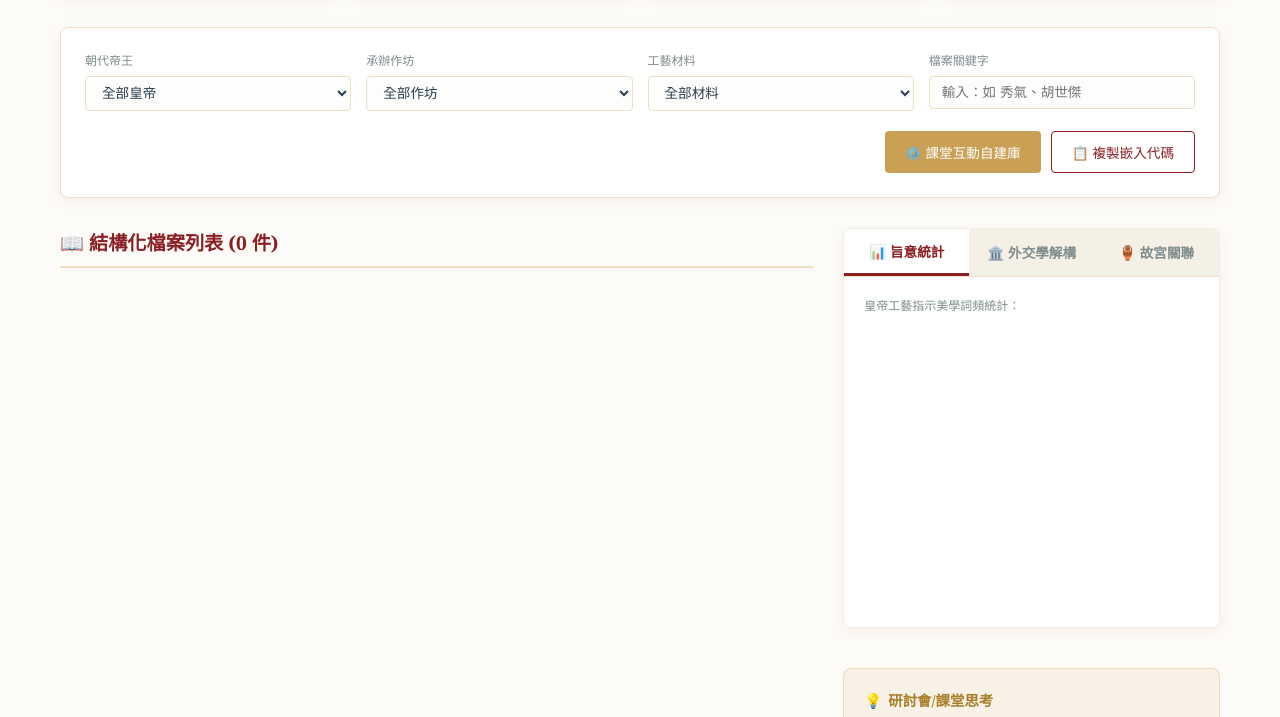
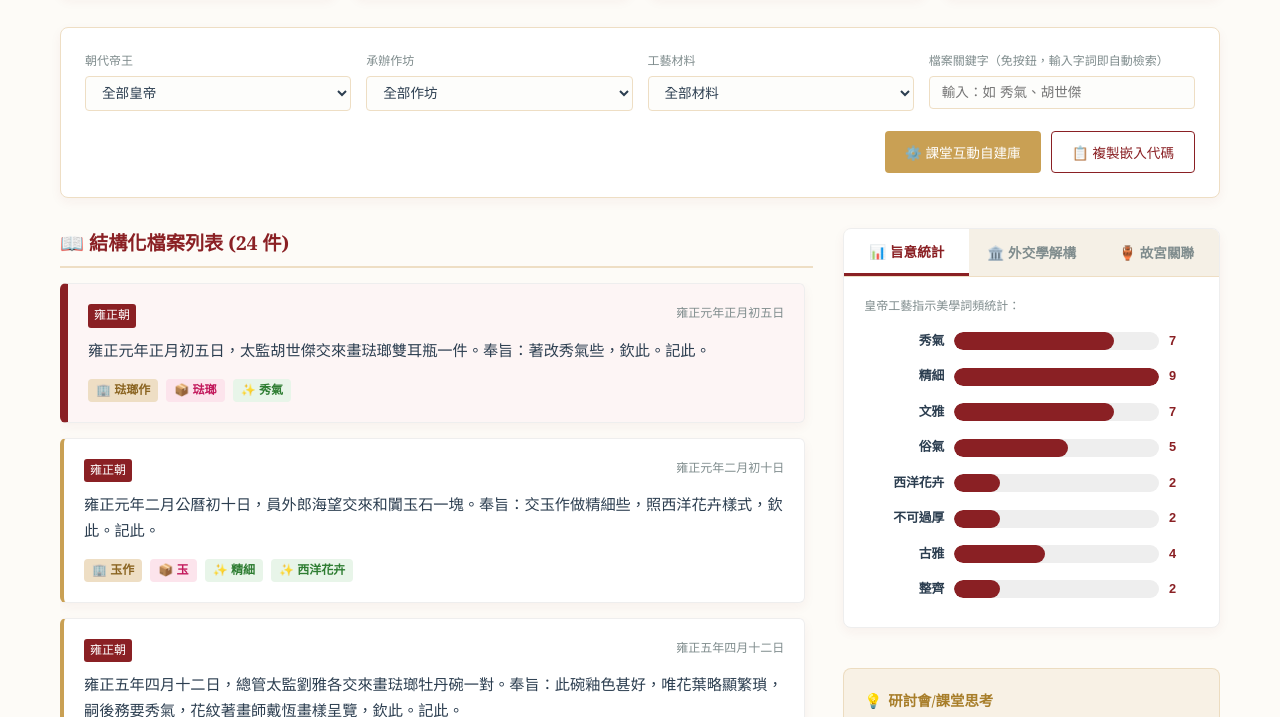
Before and after one commit to dr-hsumeiwen/lab, a plain HTML site: page archive_tool.html in a window 1280 px wide. Shown: the part 438-1155 px from the top of the page. Drawn offline with Linux system fonts and the light colour scheme.

Commit message:
Update archive_tool.html

```diff
--- a/archive_tool.html
+++ b/archive_tool.html
@@ -639,7 +639,7 @@
                     </select>
                 </div>
                 <div class="filter-group">
-                    <label>檔案關鍵字</label>
+                    <label>檔案關鍵字（免按鈕，輸入字詞即自動檢索）</label>
                     <input type="text" id="searchKeyword" oninput="applyFilters()" placeholder="輸入：如 秀氣、胡世傑">
                 </div>
             </div>
@@ -759,19 +759,34 @@
     <div id="toast">提示訊息</div>
 
     <script>
+        // 1. 24 筆經典清代造辦處活計檔核心資料庫 (擴充容量版本)
         const originalDatabase = [
             { id: 1, emperor: "雍正", date: "雍正元年正月初五日", sender: "太監胡世傑", workshop: "琺瑯作", material: "琺瑯", decrees: ["秀氣"], text: "雍正元年正月初五日，太監胡世傑交來畫琺瑯雙耳瓶一件。奉旨：著改秀氣些，欽此。記此。" },
             { id: 2, emperor: "雍正", date: "雍正元年二月初十日", sender: "員外郎海望", workshop: "玉作", material: "玉", decrees: ["精細", "西洋花卉"], text: "雍正元年二月公曆初十日，員外郎海望交來和闐玉石一塊。奉旨：交玉作做精細些，照西洋花卉樣式，欽此。記此。" },
             { id: 3, emperor: "雍正", date: "雍正五年四月十二日", sender: "總管太監劉雅各", workshop: "琺瑯作", material: "琺瑯", decrees: ["秀氣"], text: "雍正五年四月十二日，總管太監劉雅各交來畫琺瑯牡丹碗一對。奉旨：此碗釉色甚好，唯花葉略顯繁瑣，嗣後務要秀氣，花紋著畫師戴恆畫樣呈覽，欽此。記此。" },
             { id: 4, emperor: "雍正", date: "雍正九年七月二十日", sender: "首領太監薩木哈", workshop: "玻璃廠", material: "玻璃", decrees: ["文雅"], text: "雍正九年七月二十日，首領太監薩木哈交來玻璃廠做溫水罐一件。奉旨：此罐身略嫌過厚，著做薄些，務要文雅，欽此。記此。" },
             { id: 5, emperor: "乾隆", date: "乾隆二年三月十六日", sender: "總管太監高玉", workshop: "匣作", material: "木", decrees: ["精細"], text: "乾隆二年三月十六日，總管太監高玉傳旨：著匣作做紫檀木匣一件，內盛畫琺瑯耳挖，配做明黃絲絛，欽此。記此。" },
-            { id: 6, emperor: "乾隆", date: "乾隆二年五月二十日", sender: "太監毛團", workshop: "玉作", material: "玉", decrees: ["文雅", "不可過厚"], text: "乾隆二年五月二十日，太監毛團交來白玉觀音一尊。奉旨：著玉作配做蜜蠟蓮花座，不可過厚，務要文雅，欽此.記此。" },
+            { id: 6, emperor: "乾隆", date: "乾隆二年五月二十日", sender: "太監毛團", workshop: "玉作", material: "玉", decrees: ["文雅", "不可過厚"], text: "乾隆二年五月二十日，太監毛團交來白玉觀音一尊。奉旨：著玉作配做蜜蠟蓮花座，不可過厚，務要文雅，欽此。記此。" },
             { id: 7, emperor: "乾隆", date: "乾隆三年八月初一日", sender: "七品侍監陳進忠", workshop: "做鐘處", material: "鐘", decrees: ["精細"], text: "乾隆三年八月初一日，七品侍監陳進忠交來洋漆鐘一座。奉旨：著做鐘處收拾精細，並配洋漆座架，欽此。記此。" },
-            { id: 8, emperor: "乾隆", date: "乾隆十年六月初九日", sender: "太監胡世傑", workshop: "匣作", material: "木", decrees: ["俗氣"], text: "乾隆十年六月初九日，太監胡世傑交來青玉水盛一件.奉旨：此玉色潤，著畫樣配紫檀木座，座上刻西洋幾何紋，不可流於俗氣，欽此。記此。" },
+            { id: 8, emperor: "乾隆", date: "乾隆十年六月初九日", sender: "太監胡世傑", workshop: "匣作", material: "木", decrees: ["俗氣"], text: "乾隆十年六月初九日，太監胡世傑交來青玉水盛一件。奉旨：此玉色潤，著畫樣配紫檀木座，座上刻西洋幾何紋，不可流於俗氣，欽此。記此。" },
             { id: 9, emperor: "乾隆", date: "乾隆二十年十一月十一日", sender: "太監常寧", workshop: "琺瑯作", material: "琺瑯", decrees: ["精細"], text: "乾隆二十年十一月十一日，太監常寧交來畫琺瑯鼻煙壺三件。奉旨：釉色不勻，做工亦粗，著琺瑯作嗣後務必精細做，若仍如此粗糙，定行嚴辦，欽此。記此。" },
             { id: 10, emperor: "乾隆", date: "乾隆三十年正月二十五日", sender: "太監胡世傑", workshop: "牙作", material: "牙", decrees: ["精細", "文雅", "俗氣"], text: "乾隆三十年正月二十五日，太監胡世傑傳旨：著牙作用象牙雕刻仕女屏風一架，務要刻工精細，神態文雅，不准俗氣，欽此。記此。" },
             { id: 11, emperor: "雍正", date: "雍正八年十月初三日", sender: "副首領王太平", workshop: "琺瑯作", material: "琺瑯", decrees: ["秀氣"], text: "雍正八年十月初三日，太監副首領王太平交來洋金琺瑯鼻煙壺一件。奉旨：著琺瑯作照此樣配做兩件，惟其耳子不甚秀氣，著改做秀氣些，欽此。記此。" },
-            { id: 12, emperor: "乾隆", date: "乾隆四十五年二月初八日", sender: "太監鄂魯里", workshop: "玉作", material: "玉", decrees: ["文雅"], text: "乾隆四十五年二月初八日，太監鄂魯里交來和闐白玉璧一件。奉旨：著玉作刻漢篆五言詩一首，字體著工筆寫樣呈覽，務要整齊古雅，欽此。記此。"
+            { id: 12, emperor: "乾隆", date: "乾隆四十五年二月初八日", sender: "太監鄂魯里", workshop: "玉作", material: "玉", decrees: ["文雅", "古雅"], text: "乾隆四十五年二月初八日，太監鄂魯里交來和闐白玉璧一件。奉旨：著玉作刻漢篆五言詩一首，字體著工筆寫樣呈覽，務要整齊古雅，欽此。記此。" },
+
+            // 以下為全新擴充的 12 筆經典史料
+            { id: 13, emperor: "雍正", date: "雍正二年四月初五日", sender: "太監劉雅各", workshop: "匣作", material: "木", decrees: ["秀氣"], text: "雍正二年四月初五日，太監劉雅各交來紫檀木座畫琺瑯螭龍筆筒一件。奉旨：此筆筒底座略顯粗重，著匣作改秀氣些，欽此。記此。" },
+            { id: 14, emperor: "雍正", date: "雍正六年八月十五日", sender: "首領太監薩木哈", workshop: "玻璃廠", material: "玻璃", decrees: ["精細"], text: "雍正六年八月十五日，首領太監薩木哈交來水磨玻璃尊一件。奉旨：著玻璃廠照此樣配做幾件，務要釉色均勻，做工精細，欽此。記此。" },
+            { id: 15, emperor: "雍正", date: "雍正十一年三月初三日", sender: "員外郎海望", workshop: "玉作", material: "玉", decrees: ["秀氣", "俗氣"], text: "雍正十一年三月初三日，員外郎海望交來白玉雕花雙耳杯一件。奉旨：耳子著改小些，雕刻花紋務要秀氣，不可俗氣，欽此。記此。" },
+            { id: 16, emperor: "乾隆", date: "乾隆四年十月十二日", sender: "七品侍監陳進忠", workshop: "玉作", material: "玉", decrees: ["古雅", "整齊"], text: "乾隆四年十月十二日，七品侍監陳進忠傳旨：著玉作配做蜜蠟觀音蓮花座，不可過厚，務要整齊古雅，欽此。記此。" },
+            { id: 17, emperor: "乾隆", date: "乾隆九年五月二十日", sender: "太監胡世傑", workshop: "匣作", material: "木", decrees: ["文雅", "西洋花卉"], text: "乾隆九年五月二十日，太監胡世傑交來洋漆金線畫珊瑚盆景一盆.奉旨：著琺瑯作、匣作共同收拾，座子著用紫檀木做，雕西洋幾何花卉，務要文雅，欽此。記此。" },
+            { id: 18, emperor: "乾隆", date: "乾隆十五年八月初八日", sender: "太監常寧", workshop: "牙作", material: "牙", decrees: ["秀氣", "精細", "俗氣"], text: "乾隆十五年八月初八日，太監常寧交來雕象牙福壽鼻煙壺兩件。奉旨：此壺身花紋不甚秀氣，著牙作嗣後精細雕刻，不可俗氣，欽此。記此。" },
+            { id: 19, emperor: "乾隆", date: "乾隆二十五年六月三十日", sender: "太監鄂魯里", workshop: "做鐘處", material: "鐘", decrees: ["精細"], text: "乾隆二十五年六月三十日，太監鄂魯里傳旨：著做鐘處收拾大洋鐘一座，配做金琺瑯人物座架，務必刻工精細，欽此。記此。" },
+            { id: 20, emperor: "雍正", date: "雍正九年十二月初一日", sender: "總管太監劉雅各", workshop: "匣作", material: "木", decrees: ["古雅"], text: "雍正九年十二月初一日，總管太監劉雅各交來蜜蠟佛珠一盤。奉旨：著匣作配做黃緞面木匣盛裝，其蓋上著寫漢篆，務要古雅，欽此。記此。" },
+            { id: 21, emperor: "乾隆", date: "乾隆十三年四月初二日", sender: "太監毛團", workshop: "玻璃廠", material: "玻璃", decrees: ["文雅", "整齊"], text: "乾隆十三年四月初二日，太監毛團交來玻璃廠製藍玻璃碗一對。奉旨：著配紫檀木座，刻漢篆五言詩一首，務要整齊文雅，欽此。記此。" },
+            { id: 22, emperor: "乾隆", date: "乾隆三十五年九月十五日", sender: "太監胡世傑", workshop: "玉作", material: "玉", decrees: ["古雅", "不可過厚"], text: "乾隆三十五年九月十五日，太監胡世傑交來和闐青玉水注一件。奉旨：著玉作刻工精細，不可過厚，務要古雅，欽此。記此。" },
+            { id: 23, emperor: "雍正", date: "雍正八年六月十一日", sender: "副首領王太平", workshop: "琺瑯作", material: "琺瑯", decrees: ["秀氣", "精細"], text: "雍正八年六月十一日，副首領王太平交來洋金琺瑯香爐一件。奉旨：此耳不甚秀氣，著改做秀氣些，花紋要精細，欽此。記此。" },
+            { id: 24, emperor: "乾隆", date: "乾隆五十年十月十二日", sender: "太監常寧", workshop: "牙作", material: "牙", decrees: ["文雅", "俗氣"], text: "乾隆五十年十月十二日，太監常寧傳旨：著牙作雕刻象牙筆筒一件，著畫工寫樣呈覽，不准俗氣，務要文雅，欽此。記此。" }
         ];
 
         let currentDatabase = [...originalDatabase];
@@ -928,7 +943,7 @@
                 svgIcon = `<svg viewBox="0 0 100 100" style="width: 50px; height: 50px;"><ellipse cx="50" cy="50" rx="15" ry="35" fill="#E67E22" stroke="#8A2024" stroke-width="2"/><ellipse cx="50" cy="30" rx="8" ry="12" fill="#FFF"/><path d="M40 50 Q30 40 40 30" stroke="#8A2024" fill="none" stroke-width="2"/><path d="M60 50 Q70 40 60 30" stroke="#8A2024" fill="none" stroke-width="2"/></svg>`;
             } else if (record.material.includes("玉")) {
                 artifactName = "清 乾隆 溫潤白玉觀音立像";
-                artifactDesc = "故宮經典雕件，雕刻線條精細流暢，配有蜜蠟或紫檀底座，對應檔案中玉作與匣作共同配製。";
+                artifactDesc = "故宮經典雕件，雕刻線條精細流暢，配有蜜蠟 or 紫檀底座，對應檔案中玉作與匣作共同配製。";
                 svgIcon = `<svg viewBox="0 0 100 100" style="width: 50px; height: 50px;"><path d="M50 15 Q35 30 40 60 Q45 80 50 85 Q55 80 60 60 Q65 30 50 15 Z" fill="#E6F2EC" stroke="#C9A054" stroke-width="2"/></svg>`;
             } else {
                 artifactName = "清 宮廷造辦處 紫檀木雕案几底座";
@@ -962,7 +977,7 @@
             const container = document.getElementById("cssChart");
             container.innerHTML = "";
 
-            const list = ["秀氣", "精細", "文雅", "俗氣", "西洋花卉", "不可過厚"];
+            const list = ["秀氣", "精細", "文雅", "俗氣", "西洋花卉", "不可過厚", "古雅", "整齊"];
             const stats = {};
             list.forEach(item => { stats[item] = 0; });
 
```
